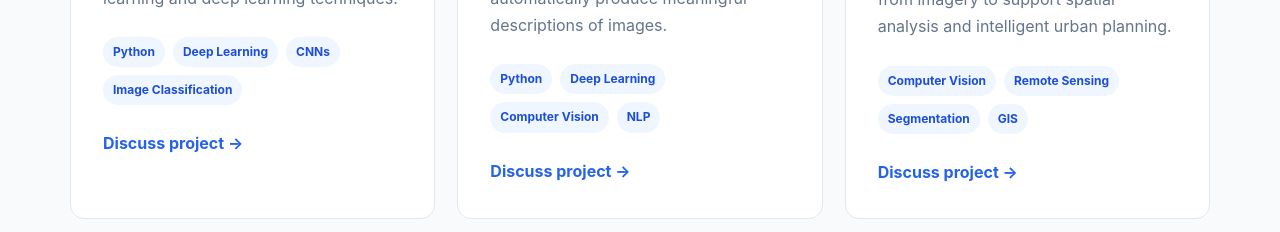
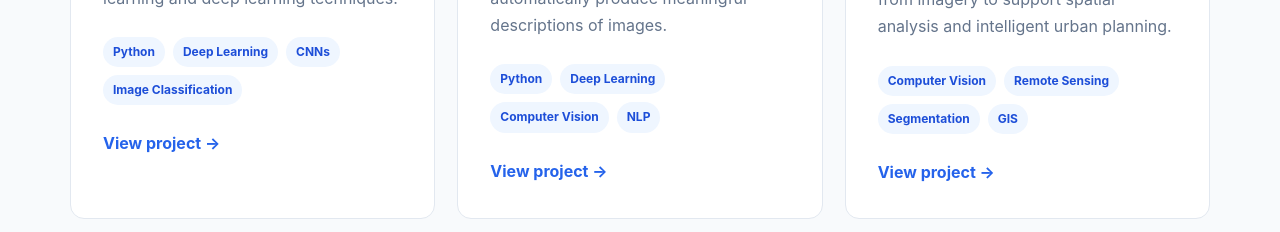
Before and after one commit to muwanguziemmanuel2404/portfolio, a React app: page / in a window 1280 px wide. Shown: the part 2180-2412 px from the top of the page. Built offline with nearby package versions, Linux system fonts and the light colour scheme; the HTML template or start-up script is replaced by a standard one.

Commit message:
update project link

```diff
--- a/src/components/ResearchProjects.jsx
+++ b/src/components/ResearchProjects.jsx
@@ -74,8 +74,8 @@ function ResearchProjects() {
               ))}
             </div>
 
-            <a href="link" className="project-link">
-              Discuss project →
+            <a href={project.link} className="project-link" target="_blank" rel="noopener noreferrer">
+              View project →
             </a>
           </article>
         ))}
```
